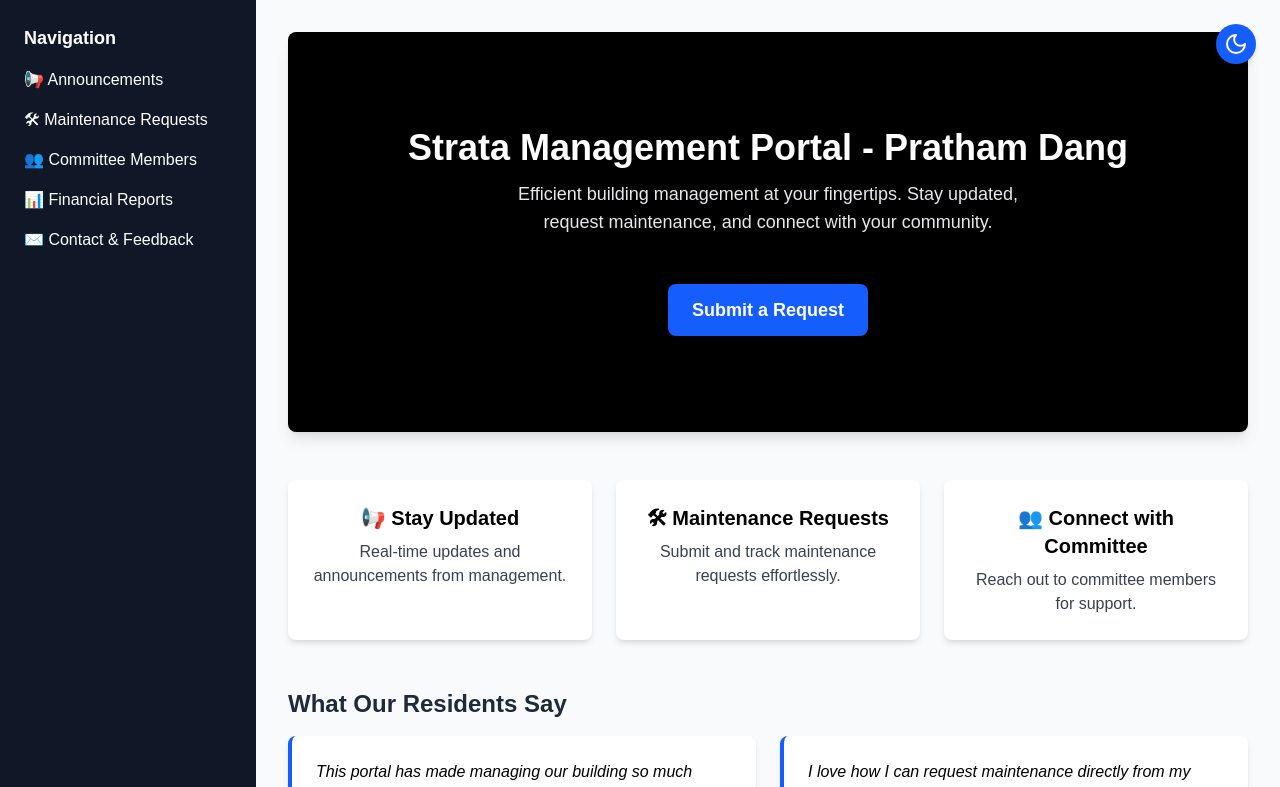
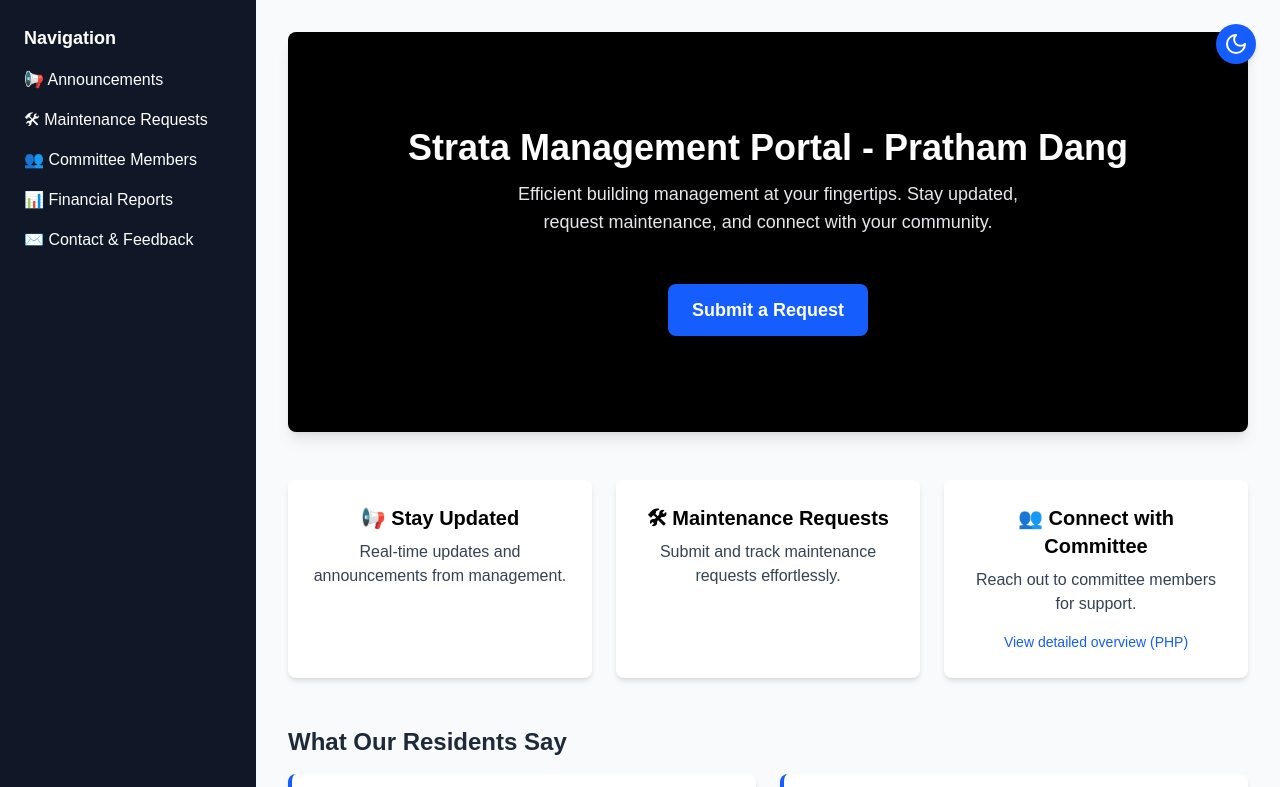
Before and after one commit to Pratham-tech/strata-management-pratham-dang, a Next.js app: page / in a window 1280 px wide. Shown: the top 787 px of the page. Built offline with nearby package versions, Linux system fonts and the light colour scheme.

Commit message:
Fixed php runtime issue

```diff
--- a/src/app/page.js
+++ b/src/app/page.js
@@ -80,7 +80,15 @@ export default function Home() {
           </div>
           <div className="p-6 bg-white shadow-md rounded-lg text-center hover:shadow-lg transition">
             <h3 className="text-xl text-black font-semibold mb-2">👥 Connect with Committee</h3>
-            <p className="text-gray-700">Reach out to committee members for support.</p>
+            <p className="text-gray-700 mb-2">Reach out to committee members for support.</p>
+            <a
+              href="/api/index.php"
+              target="_blank"
+              rel="noopener noreferrer"
+              className="inline-block mt-2 text-blue-600 hover:underline text-sm"
+            >
+              View detailed overview (PHP)
+            </a>
           </div>
         </section>
 
```
Also changed, not shown: vercel.json, 1 other file (tests, documents, lock files or other folders).
